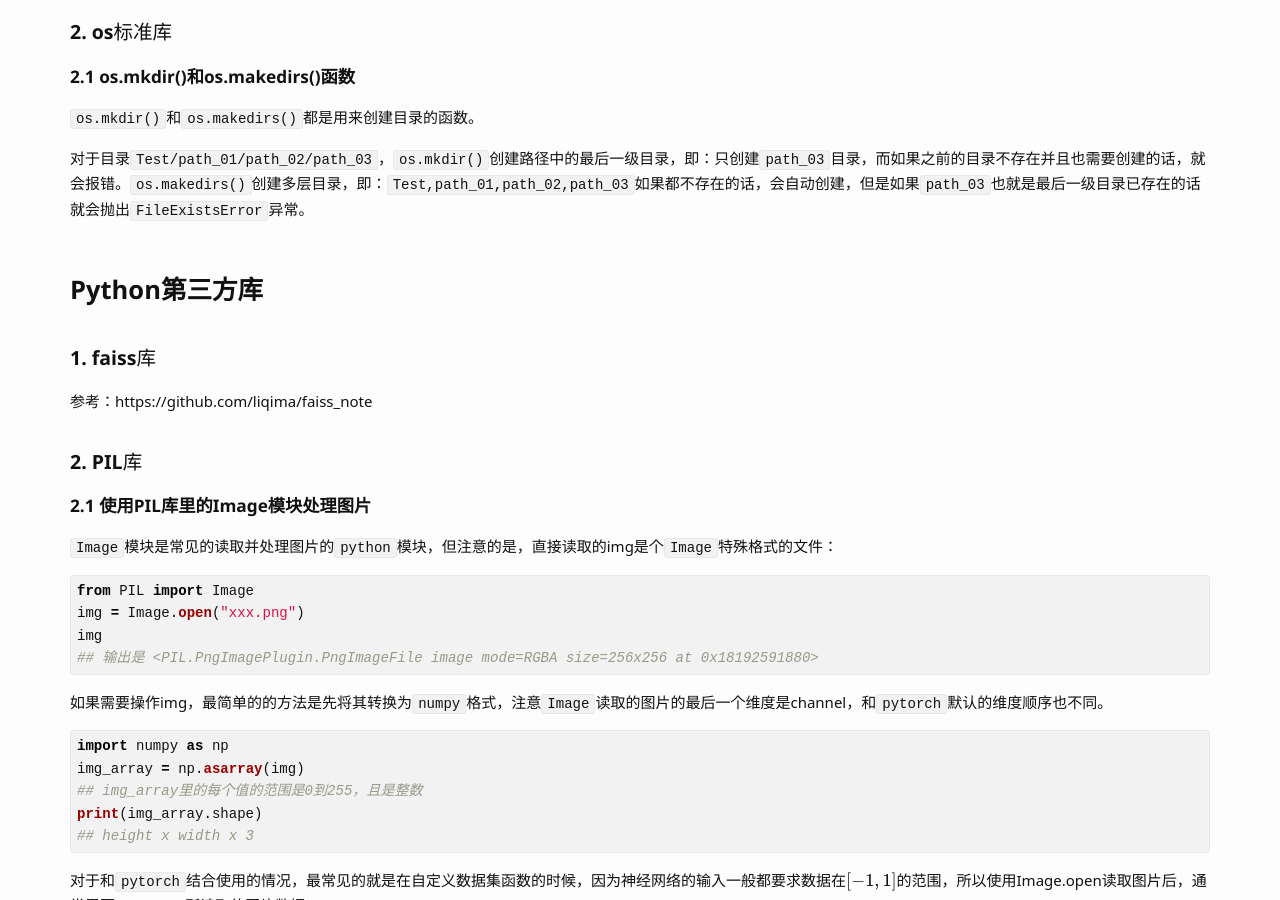
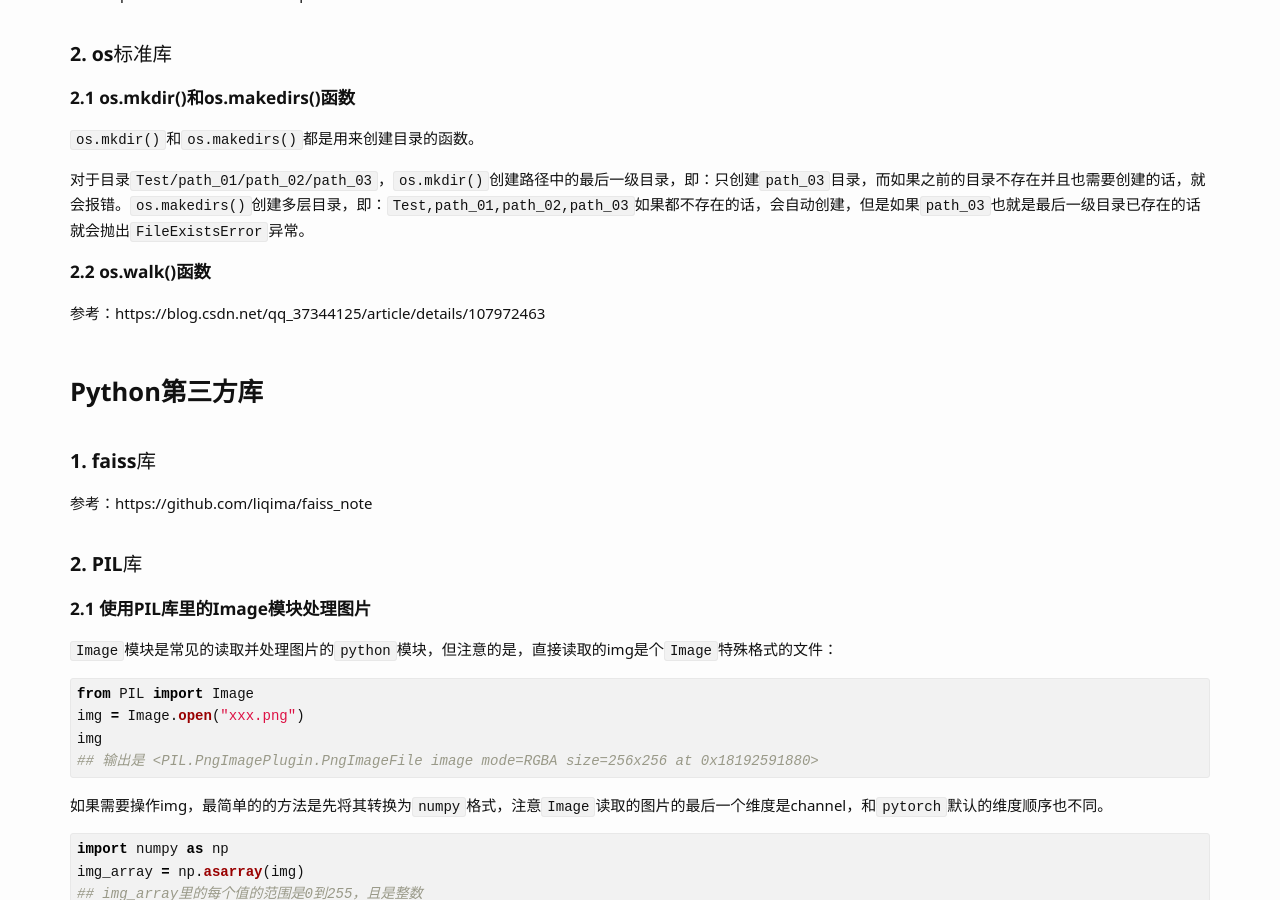
Before and after one commit to Wei-kang-Wang/tech-log, a Jekyll site: the page built from _posts/2022-01-01-Python.md, in a window 1280 px wide and 900 px high, scrolled down 27968 px. Built offline with Jekyll 4.4.1, drawn with Linux system fonts in a browser that asks for light colours; some web fonts are replaced; formulas are drawn with MathJax 3.

Commit message:
Update 2022-01-01-Python.md

```diff
--- a/_posts/2022-01-01-Python.md
+++ b/_posts/2022-01-01-Python.md
@@ -1333,6 +1333,10 @@ Turing
 
 对于目录`Test/path_01/path_02/path_03`，`os.mkdir()`创建路径中的最后一级目录，即：只创建`path_03`目录，而如果之前的目录不存在并且也需要创建的话，就会报错。`os.makedirs()`创建多层目录，即：`Test,path_01,path_02,path_03`如果都不存在的话，会自动创建，但是如果`path_03`也就是最后一级目录已存在的话就会抛出`FileExistsError`异常。
 
+#### 2.2 os.walk()函数
+
+参考：https://blog.csdn.net/qq_37344125/article/details/107972463
+
 ## Python第三方库
 
 ### 1. faiss库
```
